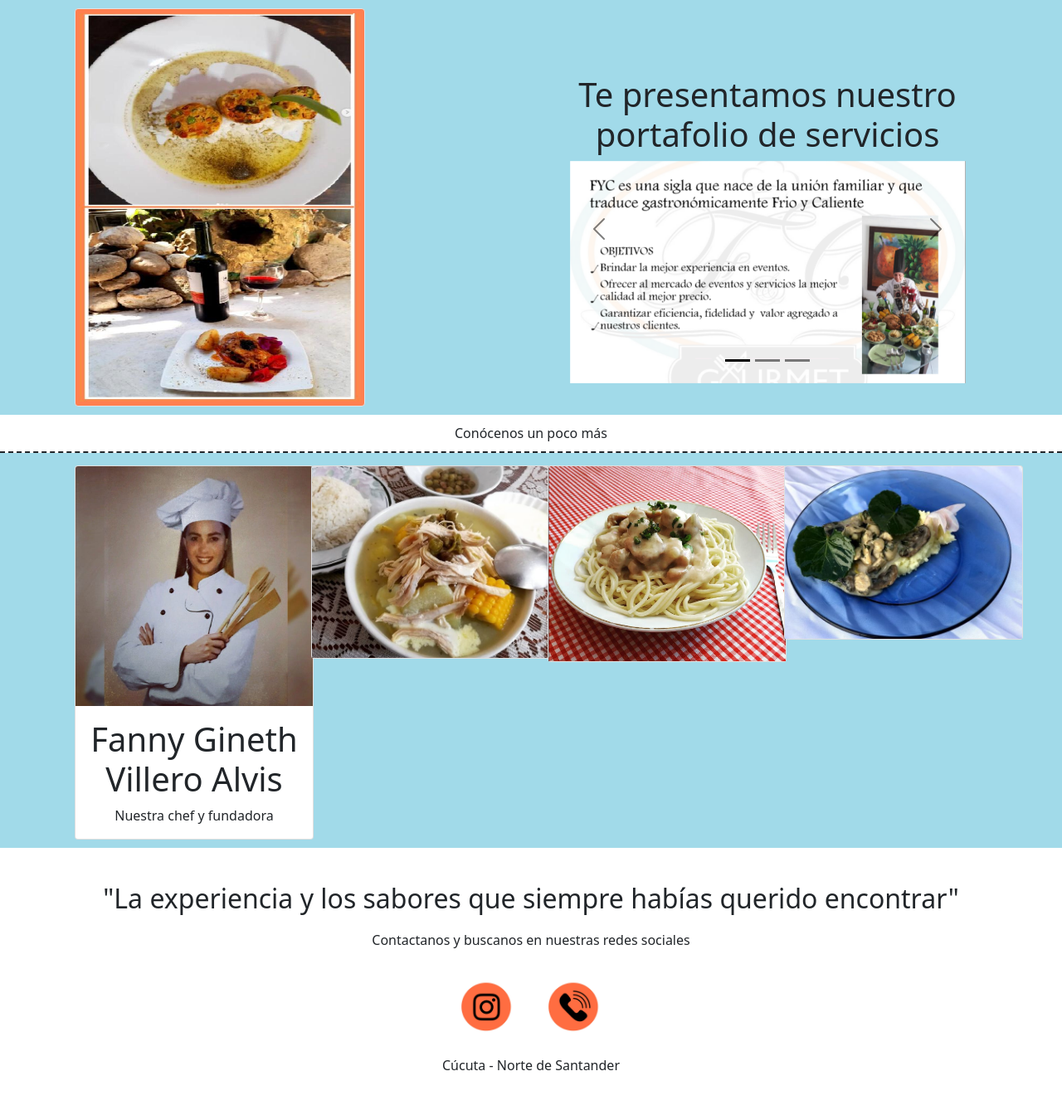
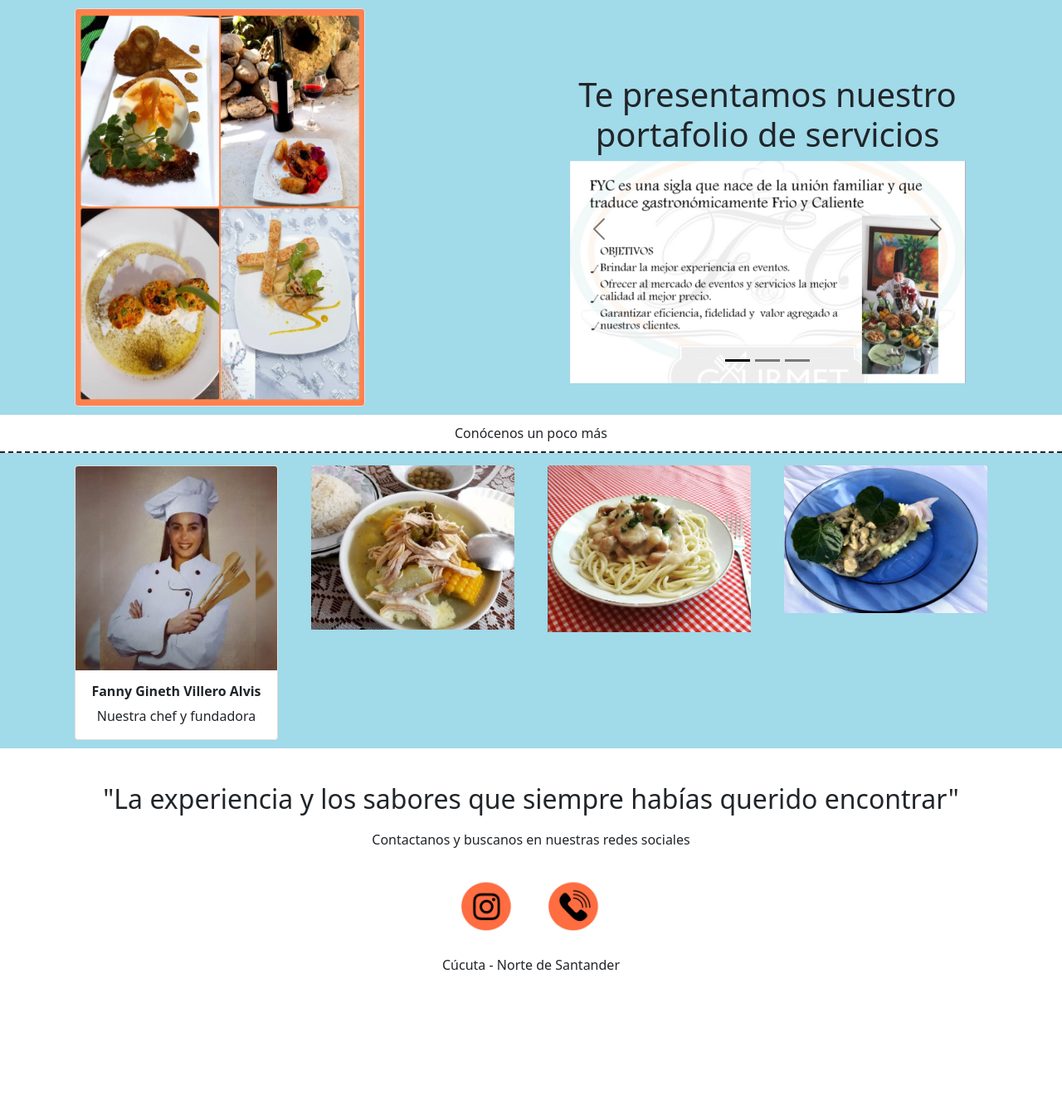
Before and after one commit to ocamilavillero09/ProyectoORIANAVILLERO, a PHP site: page / in a window 1280 px wide. Shown: the part 118-1462 px from the top of the page at 83% size. After the commit the page ends 1287 px from the top, so only its background shows below. Run offline with PHP 8.4, Linux system fonts and the light colour scheme.

Commit message:
actualizacion

```diff
--- a/Index.html
+++ b/Index.html
@@ -51,7 +51,7 @@
       <div class="container">
         <div class="row row-cols-1 row-cols-sm-2 ">
           <div class="col">
-            <img src="img/WhatsApp Image 2022-09-01 at 3.12.00 PM.jpeg" class="img-thumbnail" alt="img" id="comboimage">
+            <img src="img/Imagenes combo.jpeg" class="img-thumbnail" alt="img" id="comboimage">
           </div>
 
           <div class="col">
@@ -108,31 +108,25 @@
         <div class="row row-cols-1 row-cols-sm-2 row-cols-md-4">
 
           <div class="col">
-            <div class="card" style="width: 18rem;">
-              <img src="img/foto chef 3.png" class="card-img-top" alt="...">
+            <div class="card">
+              <img src="img/foto chef 3.png" class="card-img-top" alt="imgchef" id="imgchef">
               <div class="card-body">
-                <h1 class="card-text" style="text-align:center;"> Fanny Gineth Villero Alvis</h1>
+                <h6 class="card-text" style="text-align:center;"><strong> Fanny Gineth Villero Alvis </strong></h6>
                 <p class="card-text" style="text-align:center;"> Nuestra chef y fundadora </p>
               </div>
             </div>
           </div>
 
           <div class="col">
-            <div class="card" style="width: 18rem;">
-              <img src="img/fotocarrusel1.png" class="card-img-top" alt="...">
-            </div>
+              <img src="img/fotocarrusel1.png" class="card-img-top" alt="img" id="fotos">
           </div>
 
           <div class="col">
-            <div class="card" style="width: 18rem;">
-              <img src="img/fotocarrusel2.png" class="card-img-top" alt="...">
-            </div>
+              <img src="img/fotocarrusel2.png" class="card-img-top" alt="img" id="fotos">
           </div>
 
           <div class="col">
-            <div class="card" style="width: 18rem;">
-              <img src="img/fotocarrusel3.png" class="card-img-top" alt="...">
-            </div>
+              <img src="img/fotocarrusel3.png" class="card-img-top" alt="img" id="fotos">
           </div>
         </div>
       </div>
--- a/css/style.css
+++ b/css/style.css
@@ -89,7 +89,6 @@ footer {
 
 
 
-
 #titulo {
   position: absolute;
   font-size: 30px;
```
Also changed, not shown: Valoranos.html (+4 -5 lines), img/Imagenes combo.jpeg (added), img/Imagenes combo4.jpeg (added), img/WhatsApp Image 2022-09-01 at 3.12.00 PM.jpeg (deleted).
